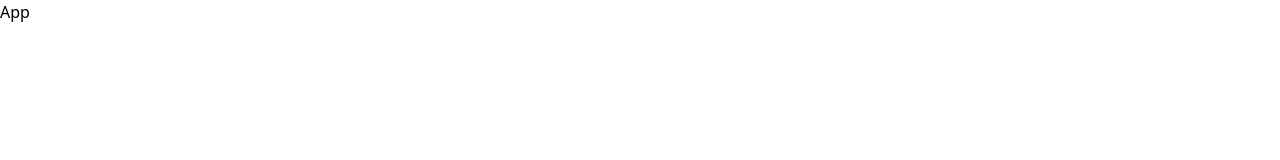
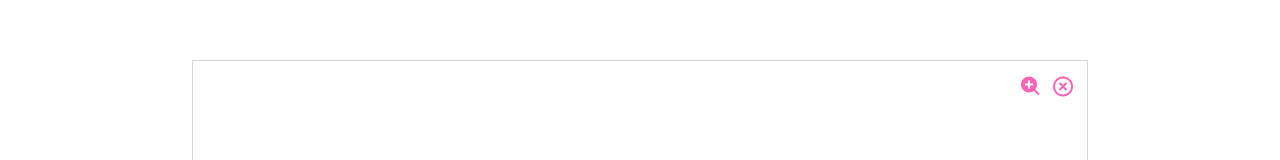
Before and after one commit to erkaraFikret/apple-store-app, a React (Vite) app: page / in a window 1280 px wide. Shown: the top 160 px of the page. Built offline with nearby package versions, Linux system fonts and the light colour scheme.

Commit message:
feat: add BoxIcon, Google Font, and zoom-in/out effect

```diff
--- a/index.html
+++ b/index.html
@@ -1,12 +1,20 @@
 <!doctype html>
 <html lang="en">
+
 <head>
   <meta charset="UTF-8" />
   <meta name="viewport" content="width=device-width, initial-scale=1.0" />
+  <link rel="preconnect" href="https://fonts.googleapis.com">
+  <link rel="preconnect" href="https://fonts.gstatic.com" crossorigin>
+  <link href="https://fonts.googleapis.com/css2?family=Nunito:ital,wght@0,200..1000;1,200..1000&display=swap"
+    rel="stylesheet">
+  <link href='https://unpkg.com/boxicons@2.1.4/css/boxicons.min.css' rel='stylesheet'>
   <title>Apple Store App</title>
 </head>
+
 <body>
   <div id="root"></div>
   <script type="module" src="/src/main.jsx"></script>
 </body>
+
 </html>
--- a/src/App.jsx
+++ b/src/App.jsx
@@ -1,8 +1,21 @@
-import React from 'react'
+import { useState } from "react"
+import Controls from "./components/Controls"
 
 const App = () => {
+  const [frameZoom, setFrameZoom] = useState(false)
+
+  const toggleZoom = () => {
+    setFrameZoom(!frameZoom)
+  }
+
+
   return (
-    <div>App</div>
+    <div className='w-full h-screen grid place-items-center'>
+      <div className={`${frameZoom && "min-w-[97vw] min-h-[97vh]"} w-[70vw] h-[80vh] min-w-[70vh] min-h-[85vh] max-w-[80vw] max-h-[90vh]
+      border border-gray-300 roundec-2xl resize overflow-auto relative transition-all duration-100`}>
+        <Controls toggleZoom={toggleZoom} frameZoom={frameZoom} />
+      </div>
+    </div>
   )
 }
 
--- /dev/null
+++ b/src/components/Controls.jsx
@@ -0,0 +1,15 @@
+
+const Controls = ({ toggleZoom, frameZoom }) => {
+    return (
+        <div className="absolute top-3 right-3 space-x-2">
+            <button className="text-2xl text-pink-400 cursor-pointer" onClick={toggleZoom}>
+                <i className={frameZoom ? "bx bxs-zoom-out" : "bx bxs-zoom-in"}></i>
+            </button>
+            <button className="text-2xl text-pink-400">
+                <i className="bx bx-x-circle"></i>
+            </button>
+        </div>
+    )
+}
+
+export default Controls
--- a/src/index.css
+++ b/src/index.css
@@ -1 +1,5 @@
 @import "tailwindcss";
+
+* {
+  font-family: "Nunito", sans-serif;
+}
```
Lines whose indentation alone changed are shown as unchanged.
